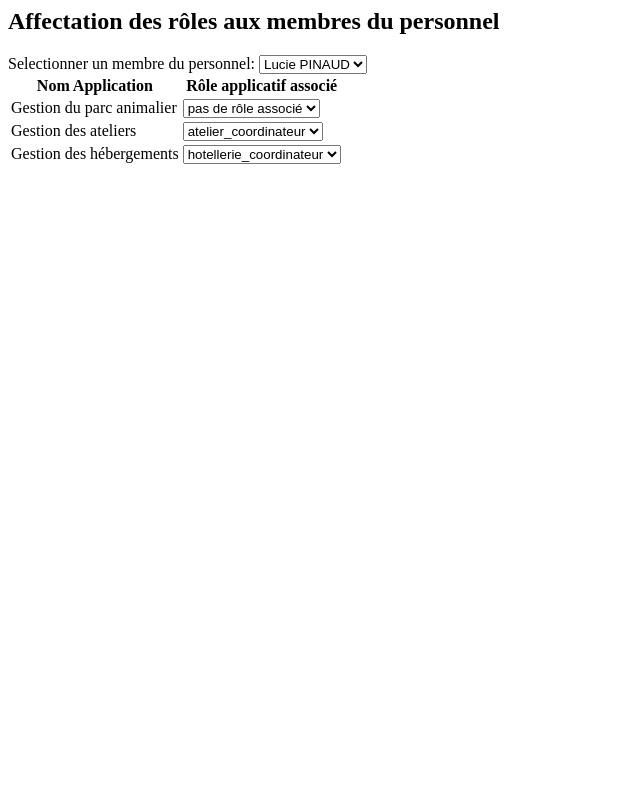
After one commit to LazMan8/Ecf-Projet-24-07-2024, a PHP site: page /app/Views/affectation.php in a window 1280 px wide. The commit adds this page. Shown: the whole page, without its empty margins (0-640 px from the left). Run offline with PHP 8.4, Linux system fonts and the light colour scheme.

Commit message:
Maj affectation de rôles

```diff
--- a/Public/index.php
+++ b/Public/index.php
@@ -45,6 +45,9 @@ try {
             case "deconnexion":
                 $pcontroller->deconnexion();
                 break;
+            case "affectationRole":
+                require "../app/Views/affectation.php";
+                break;
 
             case "":
                 require "../app/Views/homePage.php";
--- a/app/Controllers/PersonnelController.php
+++ b/app/Controllers/PersonnelController.php
@@ -61,7 +61,7 @@ class PersonnelController extends MotherController
                 if ($_POST['password'] == $this->_personnel->getMdPerso())
                 {
                     // utilisateur connecter
-                    echo 'xx';
+
                     $this->afficherInfo();
 
                 }
--- a/app/Views/Partial/footer.php
+++ b/app/Views/Partial/footer.php
@@ -5,7 +5,11 @@
 <head>
 <style>
 	footer{
-		margin:600px;
+		position: absolute; bottom: 0; left: 0;right: 0;
+		display: table-row;
+		height: 100px;
+		font-weight: bold;
+
 
 	}
 </style>
--- a/app/Views/Partial/header.php
+++ b/app/Views/Partial/header.php
@@ -5,6 +5,7 @@
 <head>
     <meta charset="UTF-8">
     <meta name="viewport" content="width=device-width, initial-scale=1.0">
+    <link rel="stylesheet" href="https://maxcdn.bootstrapcdn.com/bootstrap/4.0.0/css/bootstrap.min.css">
     <link rel="stylesheet" href="/Assets/css/style.css?v=1">
     <title>projet</title>
 </head>
--- /dev/null
+++ b/app/Views/affectation.php
@@ -0,0 +1,111 @@
+<body>
+
+    <div class="container">
+
+        <h2 class="text-center mb-4">Affectation des rôles aux membres du personnel</h2>
+
+        <div class="row mb-3">
+
+            <div class="col-md-6 offset-md-3">
+
+                <div class="form-group">
+
+                    <label for="membre-personnel">Selectionner un membre du personnel:</label>
+
+                    <select class="form-control" id="membre-personnel">
+
+                        <option value="Lucie PINAUD">Lucie PINAUD</option>
+
+                    </select>
+
+                </div>
+
+            </div>
+
+        </div>
+
+        <table class="table table-bordered">
+
+            <thead>
+
+                <tr>
+
+                    <th>Nom Application</th>
+
+                    <th>Rôle applicatif associé</th>
+
+                </tr>
+
+            </thead>
+
+            <tbody>
+
+                <tr>
+
+                    <td>Gestion du parc animalier</td>
+
+                    <td>
+
+                        <select class="form-control">
+
+                            <option value="pas de rôle associé">pas de rôle associé</option>
+
+                        </select>
+
+                    </td>
+
+                </tr>
+
+                <tr>
+
+                    <td>Gestion des ateliers</td>
+
+                    <td>
+
+                        <select class="form-control">
+
+                            <option value="atelier_coordinateur">atelier_coordinateur</option>
+
+                        </select>
+
+                    </td>
+
+                </tr>
+
+                <tr>
+
+                    <td>Gestion des hébergements</td>
+
+                    <td>
+
+                        <select class="form-control">
+
+                            <option value="hotellerie_coordinateur">hotellerie_coordinateur</option>
+
+                            <option value="pas de rôle associé">pas de rôle associé</option>
+
+                            <option value="hotellerie_coordinateur">hotellerie_coordinateur</option>
+
+                            <option value="hotellerie_reception">hotellerie_reception</option>
+
+                            <option value="hotellerie_superviseur">hotellerie_superviseur</option>
+
+                        </select>
+
+                    </td>
+
+                </tr>
+
+            </tbody>
+
+        </table>
+
+    </div>
+
+    <script src="https://code.jquery.com/jquery-3.5.1.slim.min.js"></script>
+
+    <script src="https://cdn.jsdelivr.net/npm/popper.js@1.16.1/dist/umd/popper.min.js"></script>
+
+    <script src="https://stackpath.bootstrapcdn.com/bootstrap/4.5.2/js/bootstrap.min.js"></script>
+
+</body>
```
Also changed, not shown: app/Views/affichageConfirmeConnexion.php (+31 -24 lines), app/Views/gestionRole.php (deleted, +0 -33 lines), app/Views/login.php (+49 -10 lines), Public/Assets/css/style.css.
